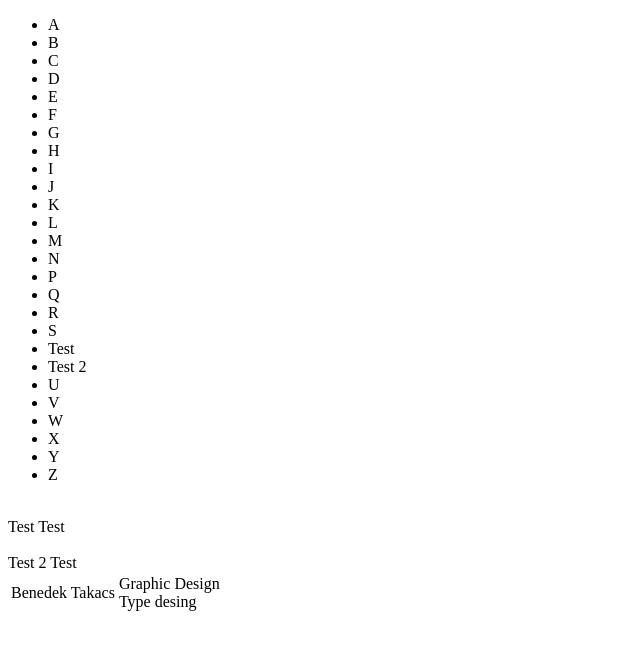
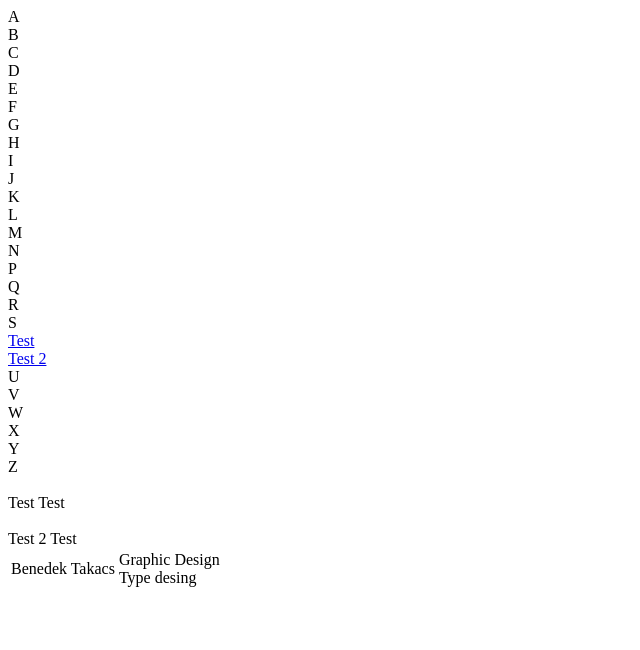
Before and after one commit to benedektakacs/benedektakacs.com, a Gatsby site: page / in a window 1280 px wide. Shown: the whole page, without its empty margins (0-640 px from the left). Built offline with nearby package versions, Linux system fonts and the light colour scheme; Gatsby itself is replaced by a stand-in of ours.

Commit message:
add anchor feature

```diff
--- a/src/components/menu.tsx
+++ b/src/components/menu.tsx
@@ -1,11 +1,14 @@
 import * as React from 'react';
 import { Project } from '../interface';
+import { normalizeText } from '../utils';
 
 const ABC = 'ABCDEFGHIJKLMNPQRSTUVWXYZ';
 
 interface MenuInterface {
   projects: Project[];
 }
+
+import './menu.scss';
 
 export const Menu = ({ projects }: MenuInterface) => {
   const abcMenu = ABC.split('').map(x => <Letter letter={x} projects={projects}></Letter>);
@@ -16,7 +19,7 @@
   const titles = projects.map(x => x.title).filter(title => title[0] === letter);
 
   if(titles.length > 0){
-    return titles.map(x => <li>{x}</li>);
+    return titles.map(x => <li><a href={"#project_"+ normalizeText(x)}>{x}</a></li>);
   }
 
   return <li>{letter}</li>;
--- a/src/components/project.tsx
+++ b/src/components/project.tsx
@@ -1,4 +1,5 @@
 import * as React from 'react';
+import { normalizeText } from '../utils';
 
 interface ProjectInterface {
   title: string;
@@ -7,7 +8,7 @@
 }
 
 export const Project = ({ title, description, images }: ProjectInterface) => (
-  <div className="project">
+  <div className="project" id={"project_" + normalizeText(title)}>
     {images.map(x => <img src={x} />)}<br />
     {title} {description}
   </div>
--- /dev/null
+++ b/src/utils/index.ts
@@ -0,0 +1 @@
+export * from './normalize-text';
--- /dev/null
+++ b/src/utils/normalize-text.ts
@@ -0,0 +1,3 @@
+export const normalizeText = (text: string) => {
+  return text.replace(/[^a-zA-Z_-]/g, '_');
+}
```
